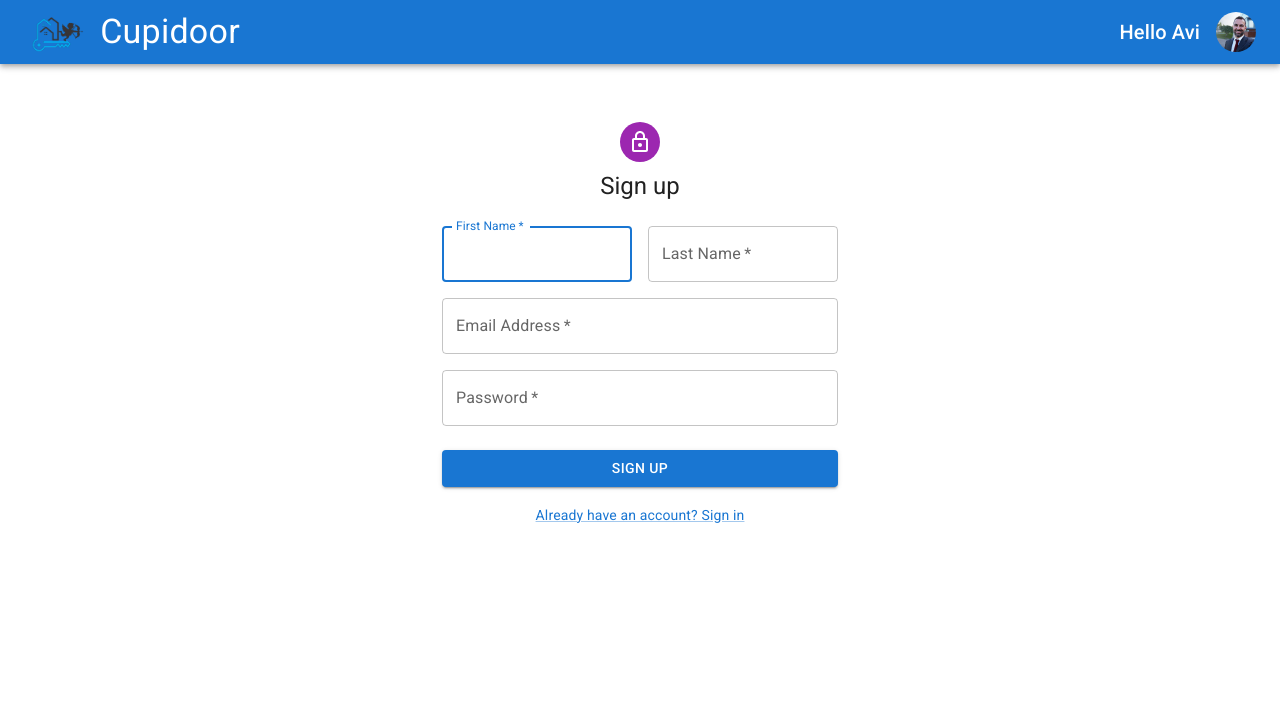
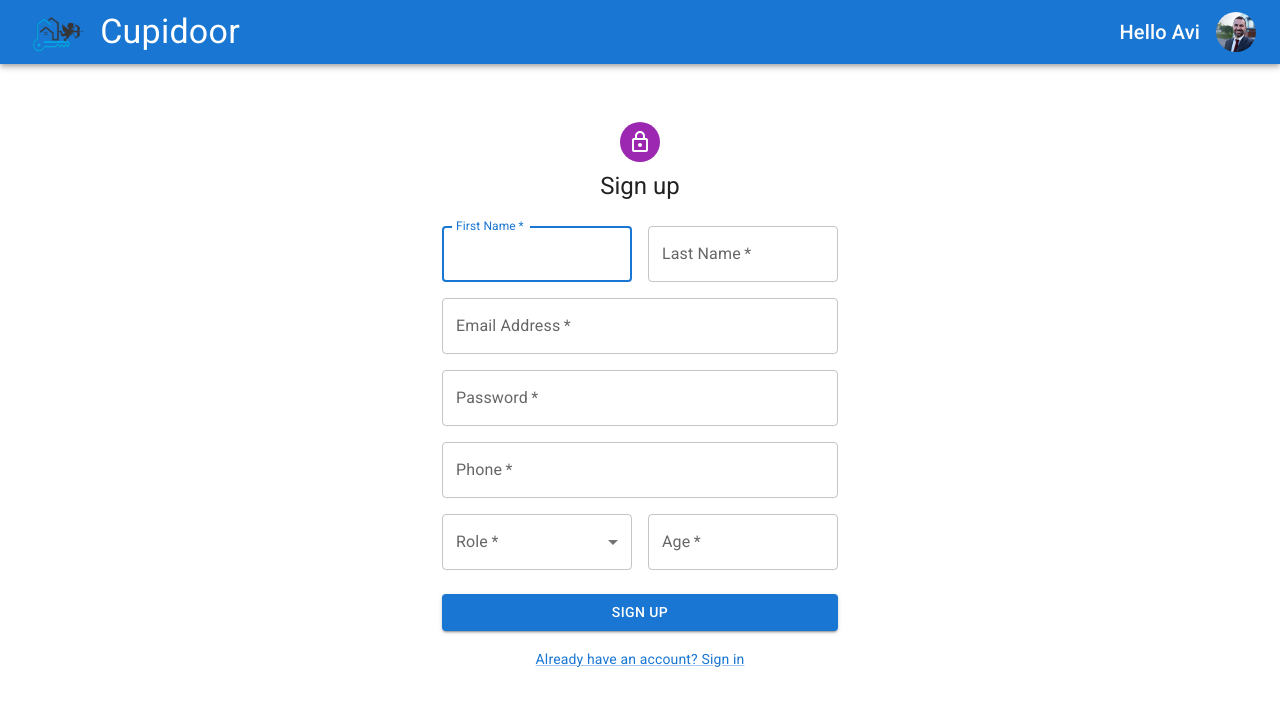
Before and after one commit to itayhashay/cupidoor, a React (Create React App) app in the folder client/: page / in a window 1280 px wide. Shown: the top 706 px of the page. Built offline with nearby package versions, Linux system fonts and the light colour scheme.

Commit message:
sign up and login ui good!

```diff
--- a/client/src/components/Landing/SignUp.tsx
+++ b/client/src/components/Landing/SignUp.tsx
@@ -1,10 +1,21 @@
 import { useEffect, useState } from "react";
 import { useLocation, useNavigate } from "react-router-dom";
-import { Avatar, Button, TextField, Link, Container } from "@mui/material";
-import { Grid, Box, Typography, CssBaseline } from "@mui/material";
+import {
+  Avatar,
+  Button,
+  TextField,
+  Container,
+  MenuItem,
+  Grid,
+  Box,
+  Typography,
+  CssBaseline,
+  Select,
+  Link,
+} from "@mui/material";
 import { createTheme, ThemeProvider } from "@mui/material/styles";
 import LockOutlinedIcon from "@mui/icons-material/LockOutlined";
-import { Formik } from "formik";
+import { Field, Formik } from "formik";
 import * as Yup from "yup";
 import "./SignUp.css";
 import axios from "axios";
@@ -21,9 +32,17 @@ const schema = Yup.object().shape({
   password: Yup.string()
     .required("Password is a required field")
     .min(8, "Password must be at least 8 characters"),
+  phone: Yup.string().required("Phone number is a required field"),
+  age: Yup.string().required("Age is a required field"),
+  role: Yup.string().required("Role is a required field"),
 });
 
 const theme = createTheme();
+
+const roles = [
+  { value: "landlord", label: "Landlord" },
+  { value: "tenant", label: "Tenant" },
+];
 
 const SignUpPage = ({ onTogglePage }: SignUpPageProps) => {
   const navigate = useNavigate();
@@ -36,6 +55,9 @@ const SignUpPage = ({ onTogglePage }: SignUpPageProps) => {
     lastName: string;
     email: string;
     password: string;
+    phone: string;
+    age: string;
+    role: string;
   }) => {
     // axios
     //   .post("localhost:3000/register", JSON.stringify(userToRegister))
@@ -67,7 +89,15 @@ const SignUpPage = ({ onTogglePage }: SignUpPageProps) => {
     <>
       <Formik
         validationSchema={schema}
-        initialValues={{ firstName: "", lastName: "", email: "", password: "" }}
+        initialValues={{
+          firstName: "",
+          lastName: "",
+          email: "",
+          password: "",
+          phone: "",
+          age: "",
+          role: "",
+        }}
         onSubmit={(event) => onSubmitHandler(event)}
       >
         {({ values, errors, touched, handleChange, handleSubmit }) => (
@@ -166,6 +196,60 @@ const SignUpPage = ({ onTogglePage }: SignUpPageProps) => {
                       {errors.password && touched.password && errors.password}
                       {""}
                     </p>
+                    <Grid item xs={12}>
+                      <TextField
+                        name="phone"
+                        id="phone"
+                        type="number"
+                        value={values.phone}
+                        required
+                        fullWidth
+                        label="Phone"
+                        onChange={handleChange}
+                      />
+                    </Grid>
+                    <p className={errors?.phone ? "error" : "hide"}>
+                      {errors.phone && touched.phone && errors.phone}
+                      {""}
+                    </p>
+                    <Grid item xs={12} sm={6}>
+                      <TextField
+                        name="role"
+                        id="role"
+                        label="Role"
+                        value={values.role}
+                        onChange={handleChange}
+                        select
+                        required
+                        fullWidth
+                      >
+                        {roles.map((option) => (
+                          <MenuItem key={option.value} value={option.value}>
+                            {option.label}
+                          </MenuItem>
+                        ))}
+                      </TextField>
+                    </Grid>
+                    <Grid item xs={12} sm={6}>
+                      <TextField
+                        name="age"
+                        id="age"
+                        value={values.age}
+                        required
+                        fullWidth
+                        label="Age"
+                        autoComplete="Age"
+                        onChange={handleChange}
+                      />
+                    </Grid>
+                    <p className={errors?.role ? "error" : "hide"}>
+                      {errors?.role && touched?.role && errors?.role}
+                      {""}
+                    </p>
+                    <p className={errors?.age ? "error" : "hide"}>
+                      {errors.age && touched.age && errors.age}
+                      {""}
+                    </p>
                   </Grid>
                   <Button
                     type="submit"
```
